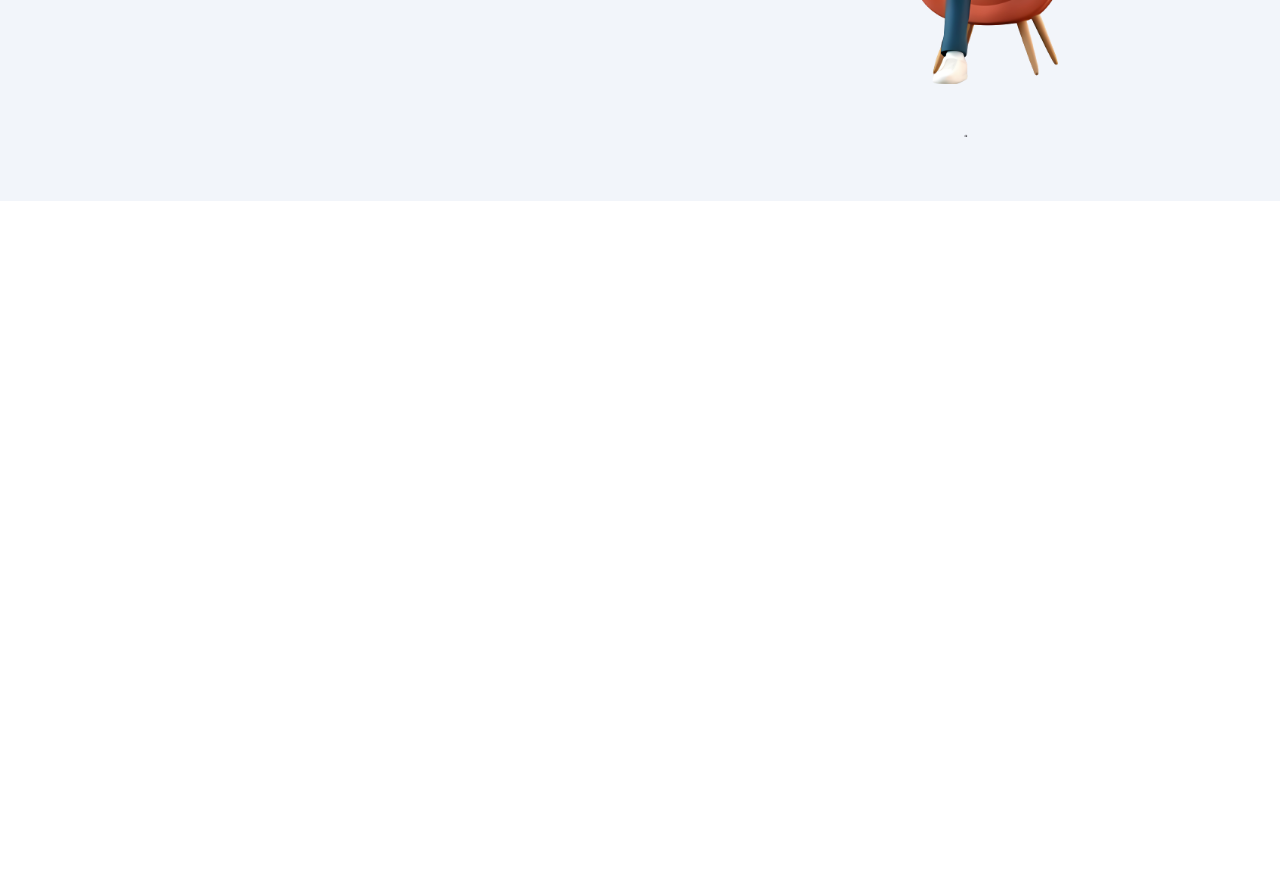
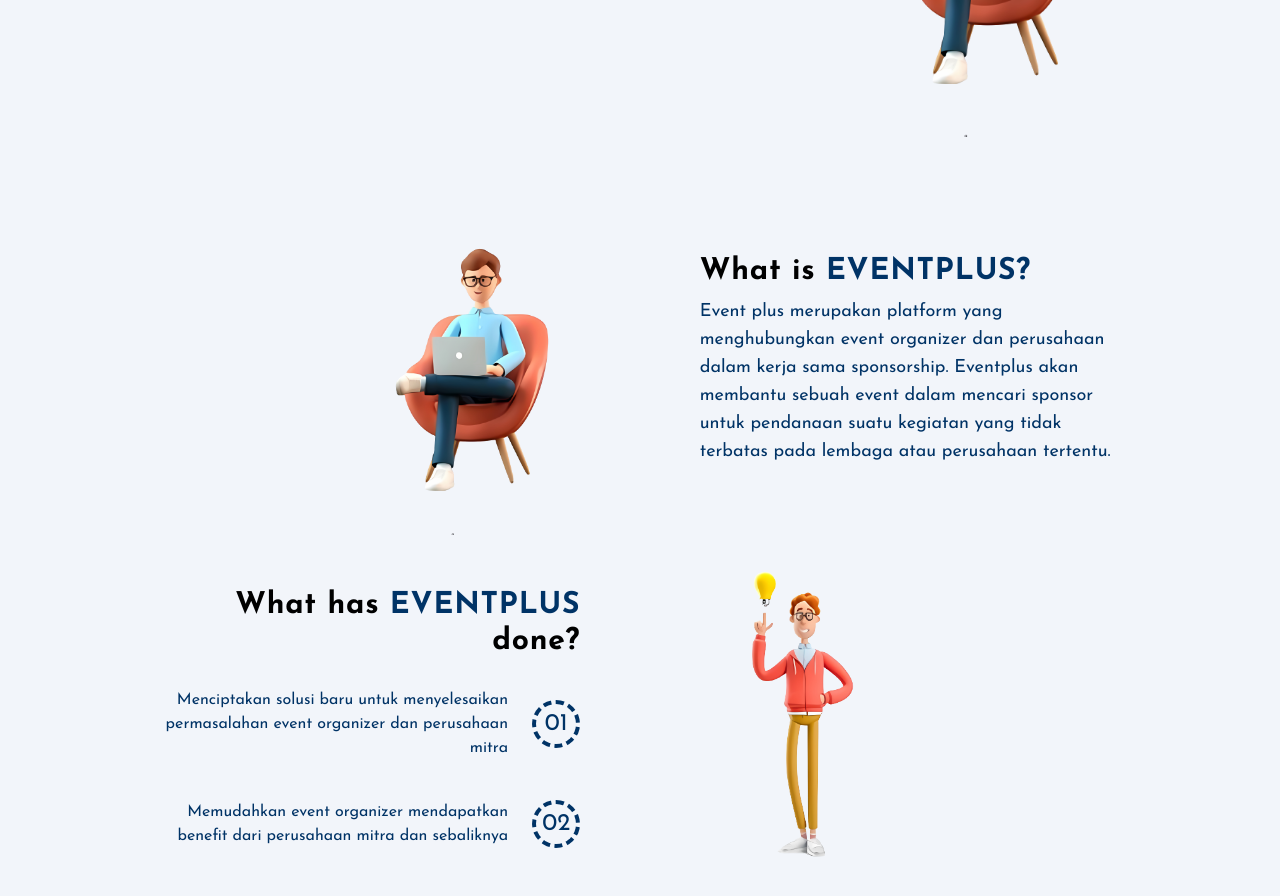
Before and after one commit to Wildanzr/FE-Event-, a React (Vite) app: page /about in a window 1280 px wide. Shown: the part 420-1316 px from the top of the page. Before the commit the page ends 800 px from the top, so only its background shows below. Built offline with nearby package versions, Linux system fonts and the light colour scheme.

Commit message:
feat: about us info

```diff
--- /dev/null
+++ b/src/components/main/AboutInfo.jsx
@@ -0,0 +1,80 @@
+import React from 'react'
+
+import About from '../../images/web/about.png'
+import Solution from '../../images/web/solution.png'
+
+const AboutInfo = () => {
+  return (
+    <div className="flex w-full bg-[#F2F5FA] text-[#003366] justify-center items-center py-10">
+      <div className="w-10/12">
+        <div
+          className="flex flex-col justify-center items-center py-0 lg:flex-row"
+          data-aos={'zoom-in-left'}
+          data-aos-anchor="#about"
+        >
+          <div className="flex w-full justify-center items-center my-2 mx-10 lg:justify-end">
+            <img
+              src={About}
+              className="w-3/5 h-3/5 lg:h-3/5 lg:w-3/5 items-center justify-center"
+            />
+          </div>
+          <div className="w-11/12 justify-center items-center my-2 mx-10">
+            <h3 className="text-3xl font-bold text-black text-center tracking-wide mb-2 lg:text-left">
+              What is <span className="text-[#003366]">EVENTPLUS?</span>
+            </h3>
+            <p
+              className="text-lg text-center mx-auto lg:text-lg lg:text-left"
+              id="about"
+            >
+              Event plus merupakan platform yang menghubungkan event organizer
+              dan perusahaan dalam kerja sama sponsorship. Eventplus akan
+              membantu sebuah event dalam mencari sponsor untuk pendanaan suatu
+              kegiatan yang tidak terbatas pada lembaga atau perusahaan
+              tertentu.
+            </p>
+          </div>
+        </div>
+
+        <div
+          className="flex flex-col justify-center items-center py-0 lg:flex-row-reverse"
+          data-aos={'zoom-in-right'}
+          data-aos-anchor="#solution"
+        >
+          <div className="flex w-full justify-center my-2 mx-10 lg:justify-start">
+            <img
+              src={Solution}
+              className="w-3/5 h-3/5 lg:h-3/5 lg:w-3/5 items-center justify-center"
+            />
+          </div>
+          <div className="w-11/12 justify-center items-center my-2 mx-10">
+            <h3 className="text-3xl font-bold text-black text-center tracking-wide mb-2 lg:text-right">
+              What has <span className="text-[#003366]">EVENTPLUS</span> <br />{' '}
+              done?
+            </h3>
+            <div className="flex flex-col">
+              <div className="flex flex-row my-5 mb-10">
+                <p className="w-10/12 text-right">Menciptakan solusi baru untuk menyelesaikan permasalahan event organizer dan perusahaan mitra</p>
+                <div className="flex w-2/12 justify-end items-center">
+                  <div className="flex h-12 w-12 items-center justify-center rounded-full border-4 border-[#003366] border-dashed">
+                    <p className="text-2xl text-[#003366]">01</p>
+                  </div>
+                </div>
+              </div>
+
+              <div className="flex flex-row">
+                <p className="w-10/12 text-right">Memudahkan event organizer mendapatkan benefit dari perusahaan mitra dan sebaliknya</p>
+                <div className="flex w-2/12 justify-end items-center">
+                  <div className="flex h-12 w-12 items-center justify-center rounded-full border-4 border-[#003366] border-dashed">
+                    <p className="text-2xl text-[#003366]">02</p>
+                  </div>
+                </div>
+              </div>
+            </div>
+          </div>
+        </div>
+      </div>
+    </div>
+  )
+}
+
+export default AboutInfo
--- a/src/components/main/AboutJumbotron.jsx
+++ b/src/components/main/AboutJumbotron.jsx
@@ -5,7 +5,7 @@
 const AboutJumbotron = () => {
   return (
     <>
-      <div className="flex flex-col-reverse py-16 items-center bg-[#F2F5FA] text-center lg:flex-row lg:text-justify">
+      <div className="flex flex-col-reverse pt-16 items-center bg-[#F2F5FA] text-center lg:flex-row lg:text-justify">
         <div className="w-11/12 mx-auto my-auto text-[#003366] lg:mx-24">
           <h1 className="text-3xl font-bold py-3 md:py-5 md:text-6xl">
             Hi, <br /> Kepoin Kami Yuk.
--- a/src/pages/AboutUs.jsx
+++ b/src/pages/AboutUs.jsx
@@ -2,12 +2,14 @@
 
 import Header from '../components/base/Header'
 import AboutJumbotron from '../components/main/AboutJumbotron'
+import AboutInfo from '../components/main/AboutInfo'
 
 const AboutUs = () => {
   return (
     <>
         <Header />
         <AboutJumbotron />
+        <AboutInfo />
     </>
   )
 }
```
